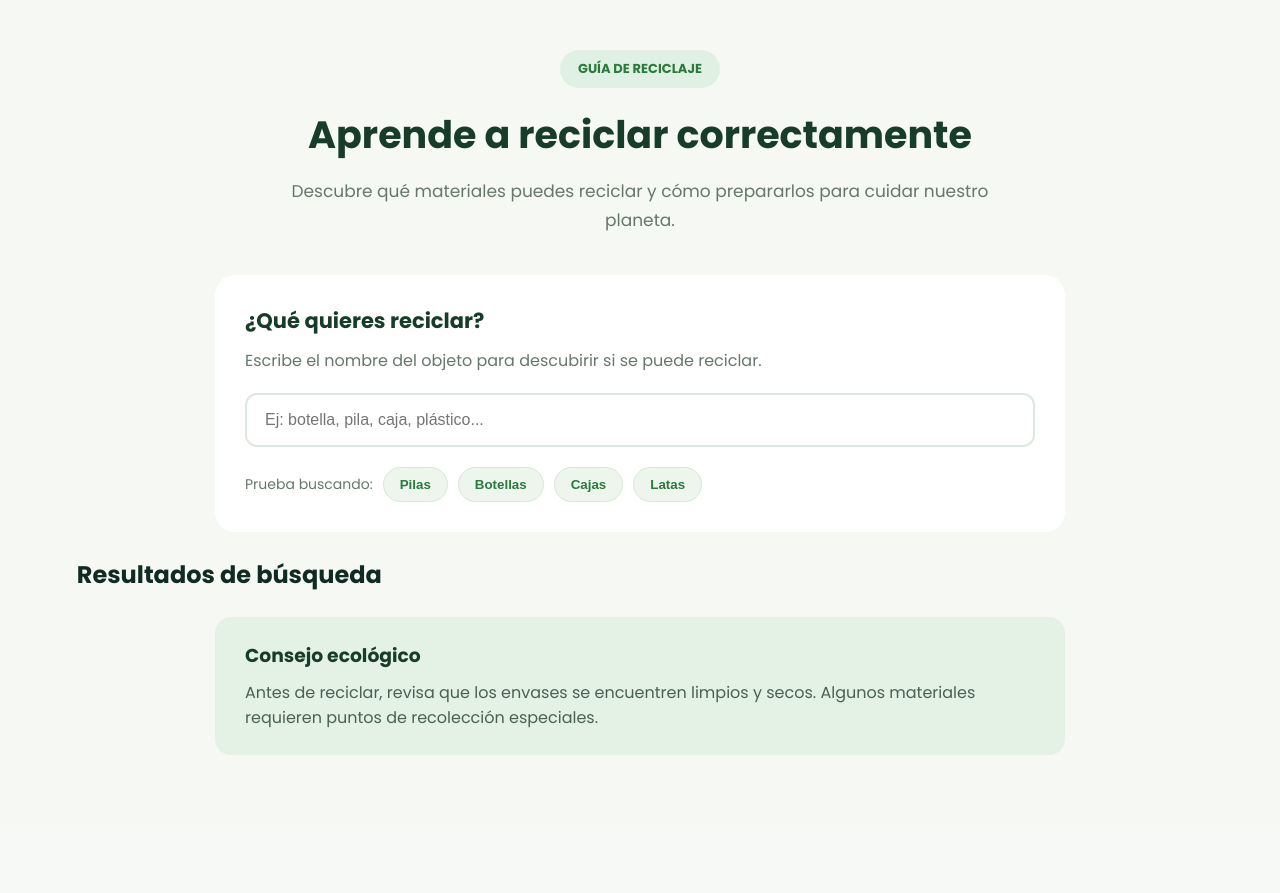
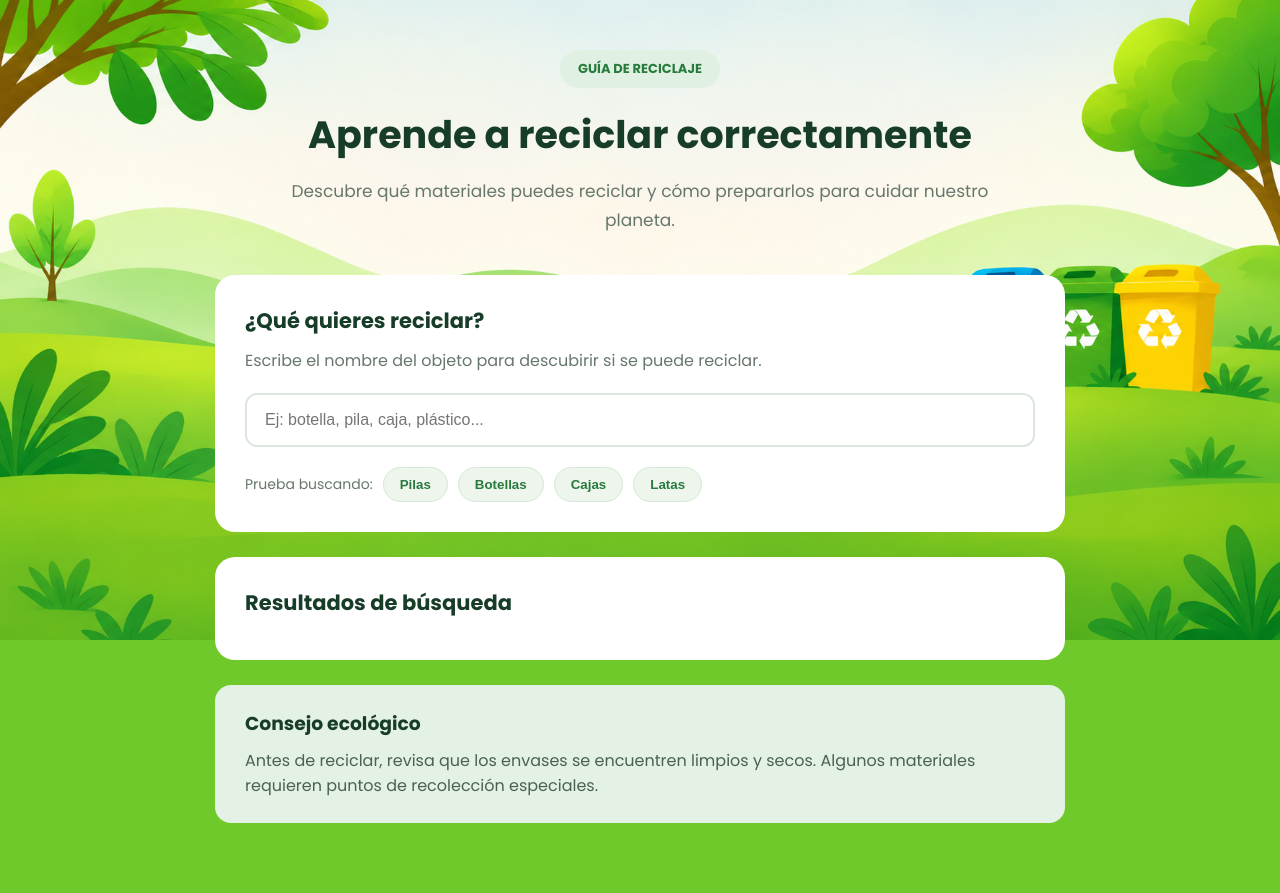
Before and after one commit to TopazZD/ProyectoInicial, a Django app: page /info_reciclaje in a window 1280 px wide. Shown: the part 95-988 px from the top of the page. Before the commit the page ends 850 px from the top, so only its background shows below. Run offline with Django 5.2, Linux system fonts and the light colour scheme; parts of the project's set-up code (start-up, migrations or seed data) failed here and were passed over.

Commit message:
cambie el fondo de la parte para ver como reciclar

```diff
--- a/Reciclaje/static/reciclaje/css/styles.css
+++ b/Reciclaje/static/reciclaje/css/styles.css
@@ -132,10 +132,16 @@ body {
 /* SECCION DE COMO RECICLAR */
 .reciclaje-pagina {
     min-height: 100vh;
-    background: #f5f8f3;
     padding: 50px 6% 70px;
     font-family: inherit;
+    background-color: #70c92b;
+    background-image: url("../img/reciclajefoto.png");
+    background-size: 100% auto;
+    background-position: center top;
+    background-repeat: no-repeat;
+    background-attachment: fixed;
 }
+
 
 .reciclaje-encabezado {
     text-align: center;
@@ -266,13 +272,13 @@ body {
     line-height: 1.6;
 }
 
-@media (max.width:700px) {
+@media (max-width:700px) {
     .reciclaje-pagina {
         padding: 30px 5%;
     }
 
     .reciclaje-encabezado h1 {
-        font.size: 28px;
+        font-size: 28px;
     }
 
     .reciclaje-buscador-panel,
--- a/Reciclaje/templates/reciclaje/info_reciclaje.html
+++ b/Reciclaje/templates/reciclaje/info_reciclaje.html
@@ -24,14 +24,14 @@
 
         <div class="reciclaje-sugerencias">
             <span> Prueba buscando: </span>
-            <button type="button" oneclick="buscarMaterial('pila')"> Pilas </button>
-            <button type="button" oneclick="buscarMaterial('botella')"> Botellas </button>
-            <button type="button" oneclick="buscarMaterial('caja')"> Cajas </button>
-            <button type="button" oneclick="buscarMaterial('lata')"> Latas </button>
+            <button type="button" onclick="buscarMaterial('pila')"> Pilas </button>
+            <button type="button" onclick="buscarMaterial('botella')"> Botellas </button>
+            <button type="button" onclick="buscarMaterial('caja')"> Cajas </button>
+            <button type="button" onclick="buscarMaterial('lata')"> Latas </button>
         </div>
     </div>
 
-    <div clas="reciclaje-resultados-panel">
+    <div class="reciclaje-resultados-panel">
         <h2> Resultados de búsqueda</h2>
         <ul id="resultados"></ul>
 
```
Also changed, not shown: Reciclaje/static/reciclaje/img/reciclajefoto.png (added).
